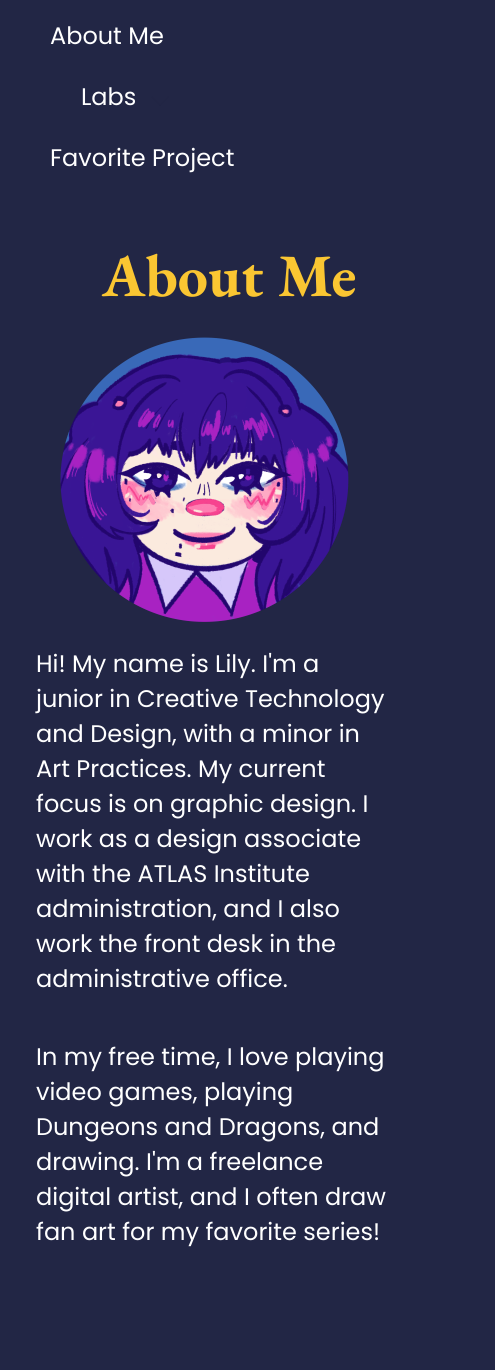
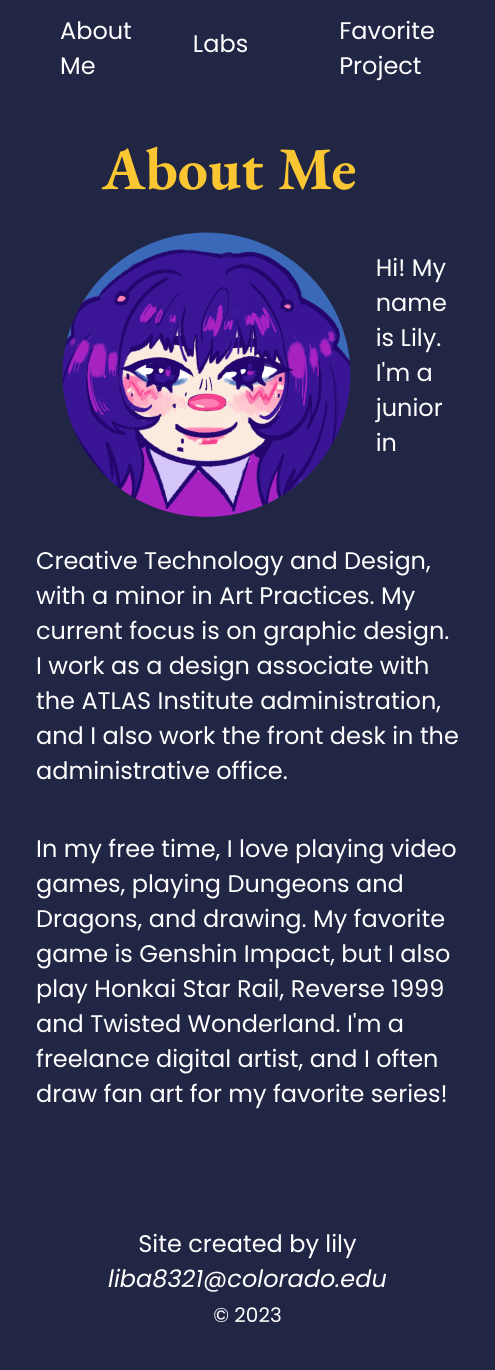
Before and after one commit to pollbite/lilysUniversalDesignWebsite, a plain HTML site: page index.html in a window 390 px wide. Shown: the part 375-1745 px from the top of the page, 495 px wide, since content can reach past the window. Drawn offline with nearby package versions, Linux system fonts and the light colour scheme.

Commit message:
more nav testing for mobile

```diff
--- a/css/index.css
+++ b/css/index.css
@@ -90,6 +90,14 @@ body {
 .disclosure-nav > li {
   display: flex;
   position: relative;
+}
+
+.disclosure-nav li a:hover,
+.disclosure-nav li a:focus {
+  background-color: white;
+  color:#222645;
+  margin-bottom: 0;
+  text-decoration: none;
 }
 
 .disclosure-nav ul a {
@@ -281,16 +289,4 @@ a {
                 "main1"
                 "footer1"
         }
-
-        nav ul {
-            flex-flow: column nowrap;
-            text-align: center;
-        }
-
-        nav ul li a {
-            display: block;
-            padding: 10px 5px;
-            margin: 5px;
-            background: #222645;
-        }
     }
--- a/index.html
+++ b/index.html
@@ -57,7 +57,8 @@
 
       <p>
         In my free time,
-        I love playing video games, playing Dungeons and Dragons, and drawing. I'm a freelance digital artist, and I
+        I love playing video games, playing Dungeons and Dragons, and drawing. My favorite game is Genshin Impact, but
+        I also play Honkai Star Rail, Reverse 1999 and Twisted Wonderland. I'm a freelance digital artist, and I
         often draw fan art for my favorite series!
       </p>
 
```
